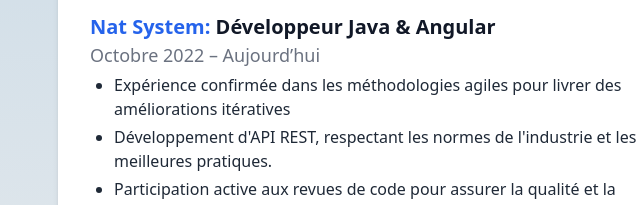
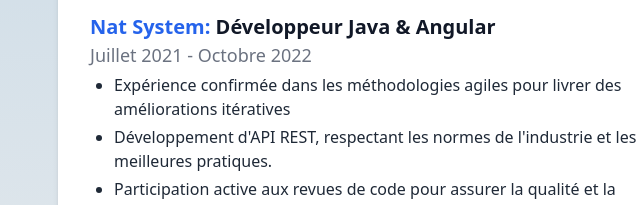
Before and after one commit to 2snufkin/cv_html, a plain HTML site: page index.html in a window 1280 px wide. Shown: the part 823-1028 px from the top of the page, 262-902 px from the left. Drawn offline with nearby package versions, Linux system fonts and the light colour scheme.

Commit message:
Update index.html

```diff
--- a/index.html
+++ b/index.html
@@ -167,7 +167,7 @@
 
             <div class="mt-4">
                 <p class="font-semibold text-xl text-blue-600 "> Nat System: <span class="text-gray-900"> Développeur Java & Angular </span></p>
-                                    <p class="text-lg text-gray-500">Octobre 2022 – Aujourd’hui</p>
+                                    <p class="text-lg text-gray-500">Juillet 2021 - Octobre 2022</p>
 
 
 
```
